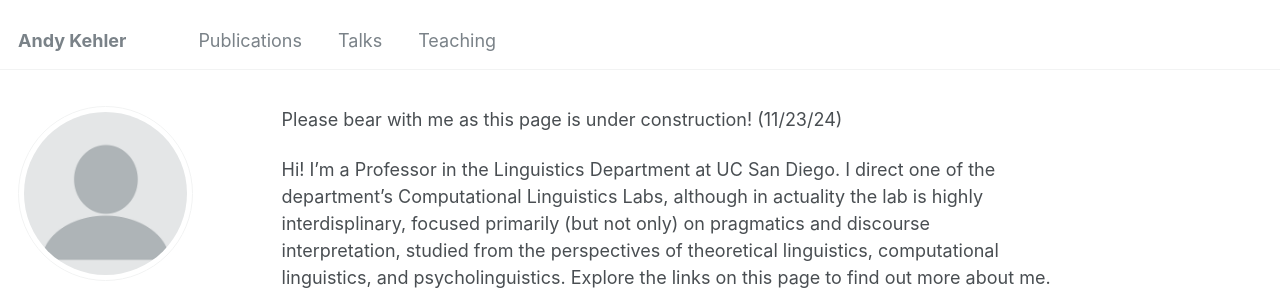
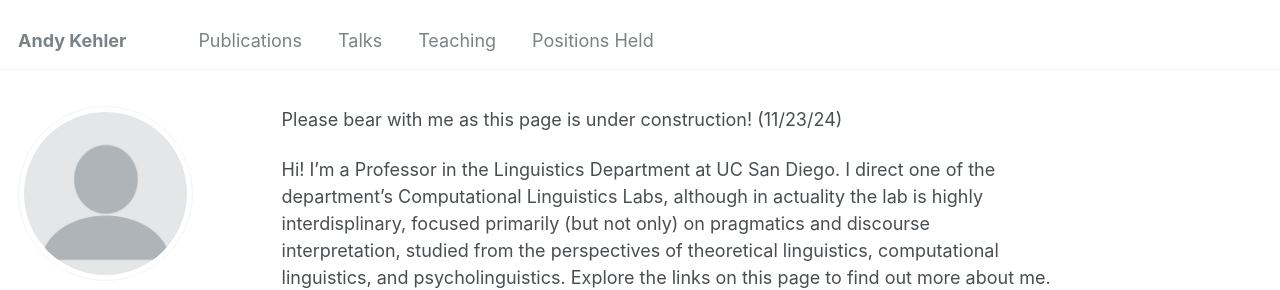
Before and after one commit to akehler/akehler.github.io, a Jekyll site: the page built from _pages/about.md, in a window 1280 px wide. Shown: the top 290 px of the page. Built offline with Jekyll 4.4.1, drawn with Linux system fonts in a browser that asks for light colours; some web fonts are replaced.

Commit message:
Update navigation.yml

```diff
--- a/_data/navigation.yml
+++ b/_data/navigation.yml
@@ -14,8 +14,8 @@ main:
   - title: "Teaching"
     url: /teaching/
 
-# - title: "Positions Held"
- #   url: /PositionsHeld/
+  - title: "Positions Held"
+    url: /Positions/
 
  # - title: "Blog Posts"
  #    url: /year-archive/
```
